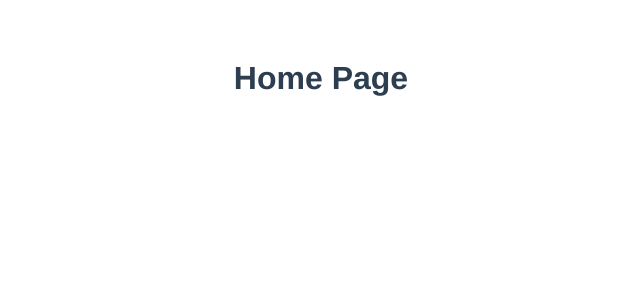
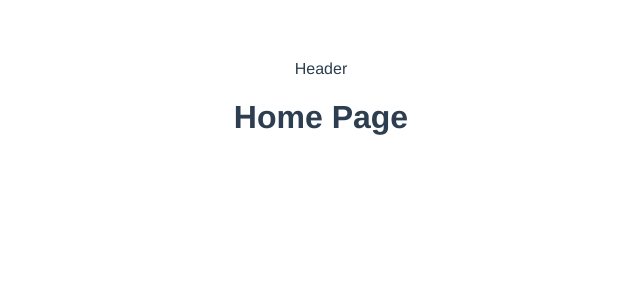
Before and after one commit to feerbax56/restoran-project, a Vue app: page / in a window 1280 px wide. Shown: the top 300 px of the page, without its empty margins (319-959 px from the left). Built offline with nearby package versions, Linux system fonts and the light colour scheme; sample sign-in values are in the browser's storage.

Commit message:
add: Header.vue

```diff
--- /dev/null
+++ b/src/components/Header.vue
@@ -0,0 +1,10 @@
+<template>
+  Header
+</template>
+
+<script>
+export default {
+  // eslint-disable-next-line vue/multi-word-component-names
+  name: 'Header'
+}
+</script>
--- a/src/components/Home.vue
+++ b/src/components/Home.vue
@@ -1,16 +1,23 @@
 <template>
+  <Header/>
   <h1>
     Home Page
   </h1>
 </template>
 
 <script>
+import Header from "@/components/Header.vue";
+
 export default {
+
   name: 'HomePage',
+  components: {
+    Header
+  },
   mounted() {
     let user = localStorage.getItem('user-info')
 
-    if(!user){
+    if (!user) {
       this.$router.push({name: 'SignUp'})
     }
   }
--- a/src/components/SignUp.vue
+++ b/src/components/SignUp.vue
@@ -5,7 +5,7 @@
     <input type="text" placeholder="Enter Name" v-model="name">
     <input type="text" placeholder="Enter Email" v-model="email">
     <input type="text" placeholder="Enter Password" v-model="password">
-    <button>SignUp</button>
+    <button v-on:click="signUp">SignUp</button>
     <p>
       <router-link to="/login">Login</router-link>
     </p>
```
